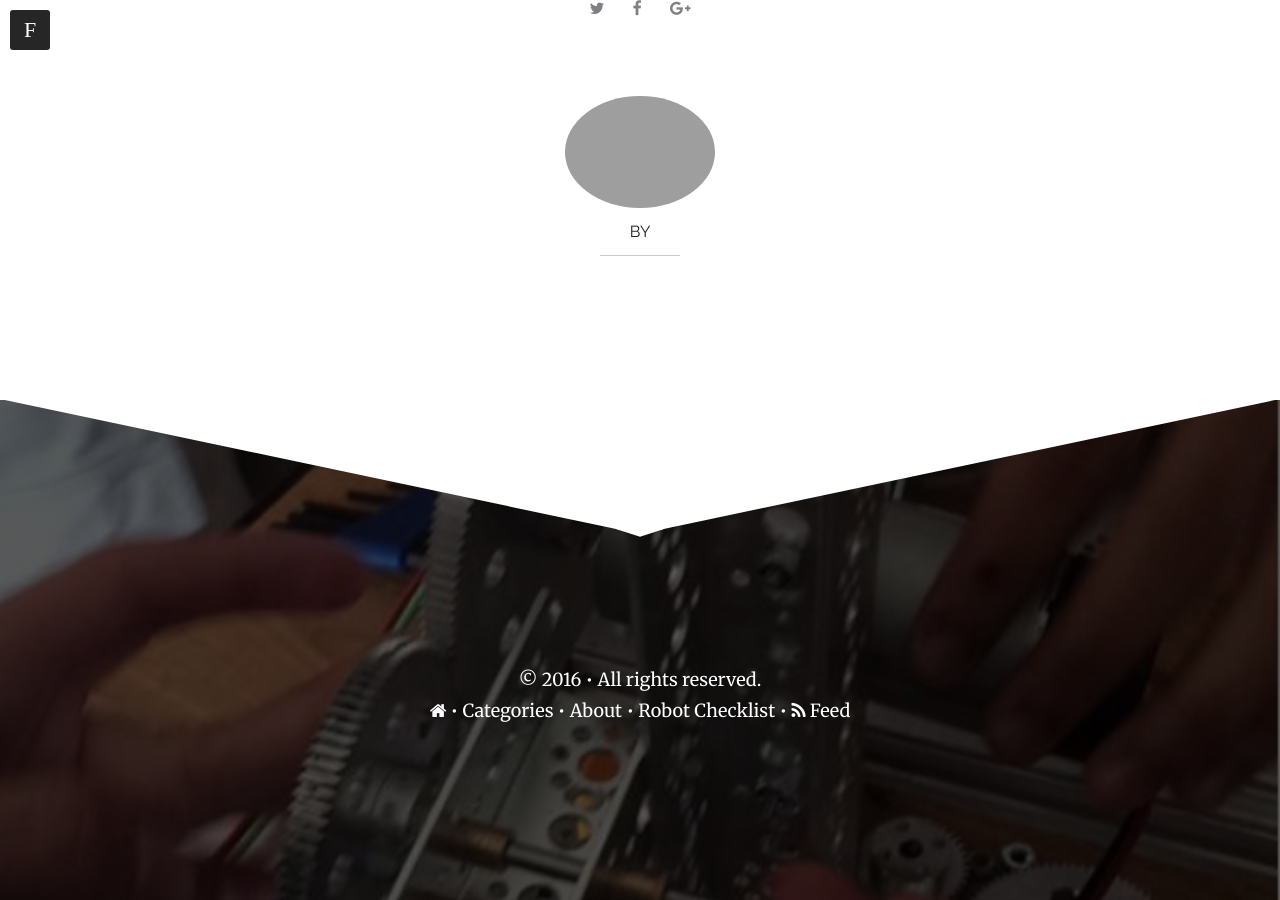
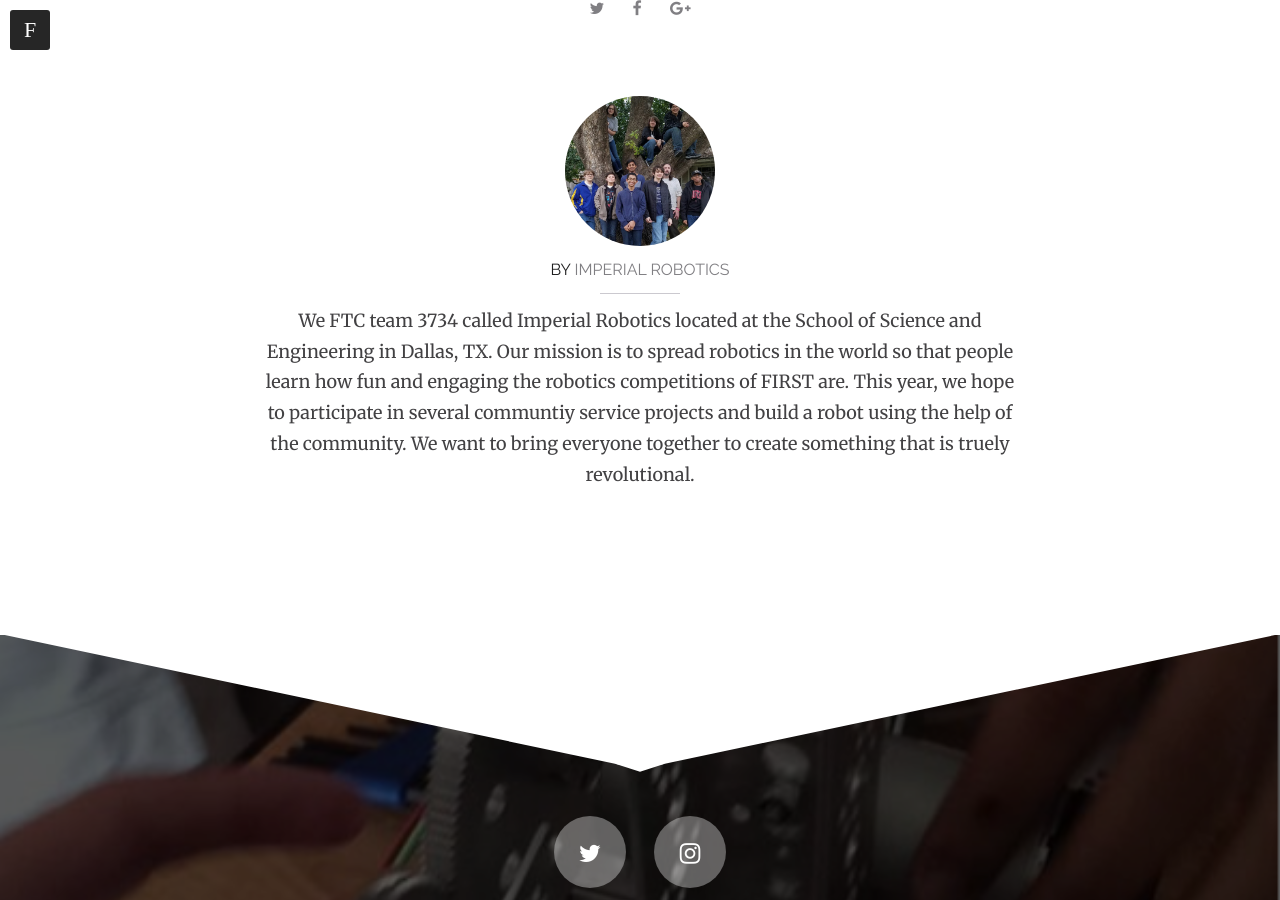
Before and after one commit to hmfaysal/hmfaysal-omega-theme, a Jekyll site: the page built from _posts/2016-09-17-Brainstorm.md, in a window 1280 px wide and 900 px high, scrolled down 1215 px. Built offline with Jekyll 4.4.1, drawn with Linux system fonts in a browser that asks for light colours; comment, search, counter and statistics services are not loaded; some of the changed lines change nothing that is shown.

Commit message:
Update _config.yml

```diff
--- a/_config.yml
+++ b/_config.yml
@@ -41,18 +41,8 @@
     category: '/archive/category/:name/'
 
 # Owner/author information
-authors:
-   groups:
+author:
     name:           Imperial Robotics
-    picture:        GroupPicture.JPG
-    email:          semimperialrobotics@gmail.com
-    # Use the coder's toolbox at http://coderstoolbox.net/string/#!encoding=xml&action=encode&charset=us_ascii to encode your description into XML string
-    description:    We FTC team 3734 called Imperial Robotics located at the School of Science and Engineering in Dallas, TX. Our mission is to spread robotics in the world so that people learn how fun and engaging the robotics competitions of FIRST are. This year, we hope to participate in several communtiy service projects and build a robot using the help of the community. We want to bring everyone together to create something that is truely revolutional.
-    # Social networking links used in footer. Update and remove as you like.
-    twitter: imperialrob3734
-    instagram: imperialrob3734
-   abhi:
-    name:           Abhijit Bhattaru
     picture:        GroupPicture.JPG
     email:          semimperialrobotics@gmail.com
     # Use the coder's toolbox at http://coderstoolbox.net/string/#!encoding=xml&action=encode&charset=us_ascii to encode your description into XML string
```
